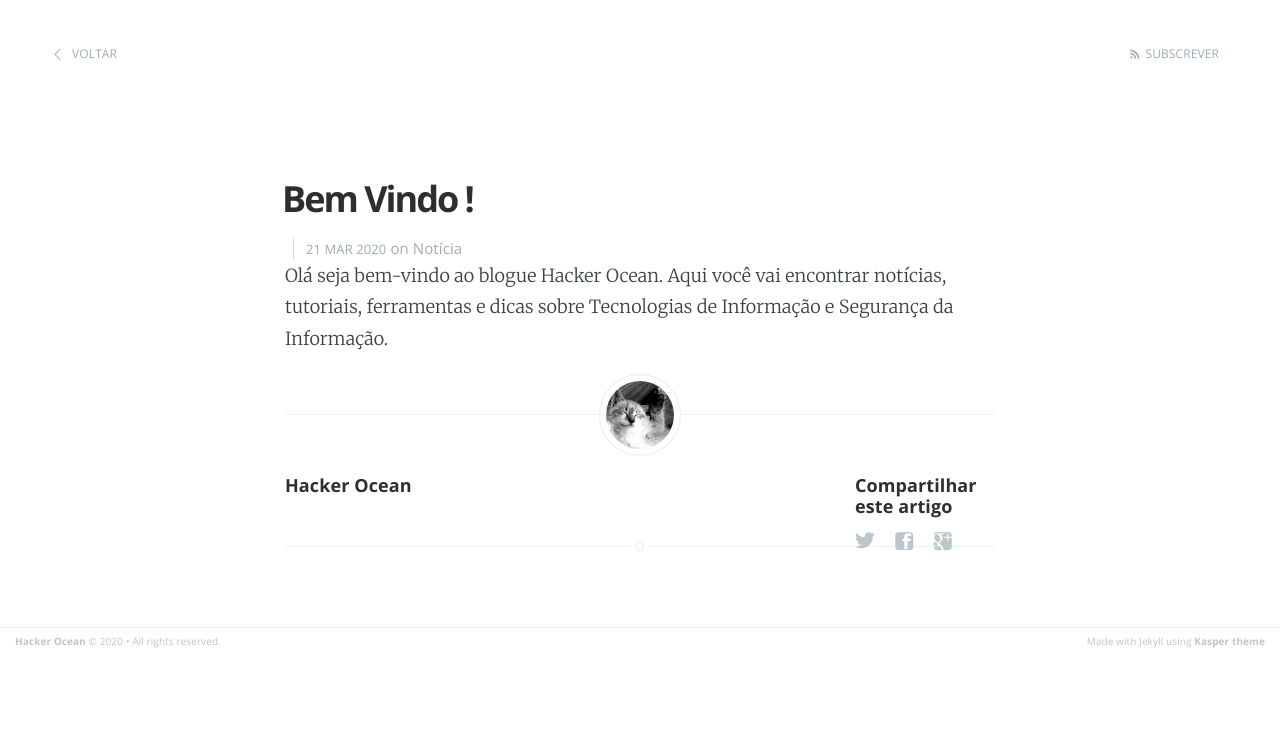
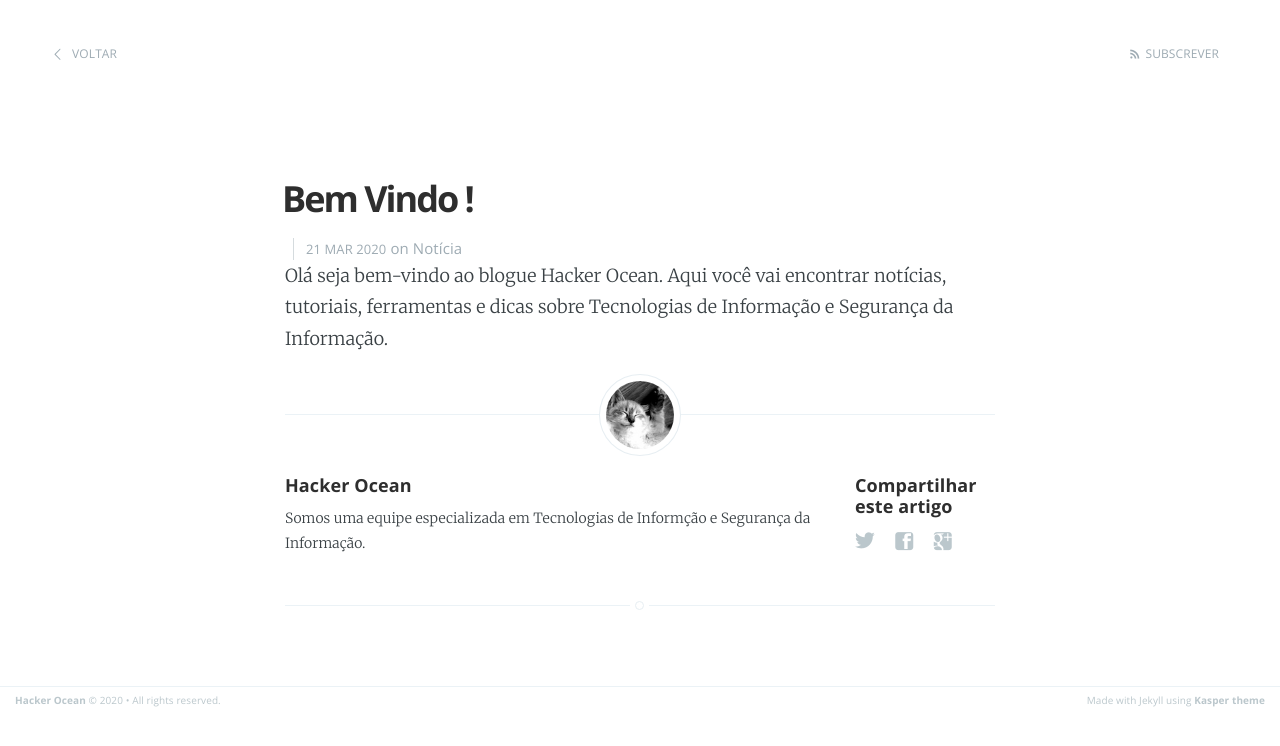
Before and after one commit to hackerocean/hackerocean.github.io, a Jekyll site: the page built from _posts/2020-03-21-bem-vindo.markdown, in a window 1280 px wide. Shown: the top 746 px of the page. Built offline with Jekyll 4.4.1, drawn with Linux system fonts in a browser that asks for light colours.

Commit message:
Update post.html

```diff
--- a/_layouts/post.html
+++ b/_layouts/post.html
@@ -72,7 +72,7 @@ post_class: post-template
                     <h4> {{ site.author }} </h4>
                     <!-- Author Bio -->
                     <p>
-
+                        Somos uma equipe especializada em Tecnologias de Informção e Segurança da Informação.
                     </p>
                 </section>
             {% endif %}
```
